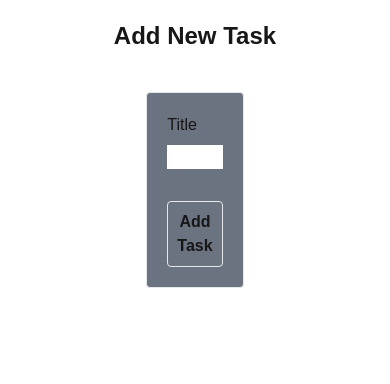
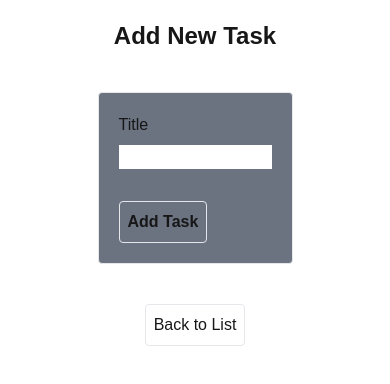
Before and after one commit to aosull97/nextjs-firebase-to-do-list, a Next.js app: page /newTask in a window 390 px wide. Shown: the top 384 px of the page. Built offline with nearby package versions, Linux system fonts and the light colour scheme; no server answers.

Commit message:
Configured .env.local variables

```diff
--- a/src/app/components/NewTaskForm.tsx
+++ b/src/app/components/NewTaskForm.tsx
@@ -2,6 +2,7 @@
 import { useState } from "react";
 import { collection, addDoc } from "firebase/firestore";
 import db from "../lib/firebase";
+import Link from "next/link";
 
 const NewTaskForm = () => {
 
@@ -23,13 +24,21 @@ const NewTaskForm = () => {
 
   return (
     <div>
-      <form onSubmit={handleSubmit} className="m-auto w-1/4 p-5 mt-10 border rounded bg-gray-500 w-1/2 sm:w-1/4">
+    <div>
+      <form onSubmit={handleSubmit} className="m-auto w-1/2 p-5 mt-10 border rounded bg-gray-500 sm:w-1/4">
         <div>
           <label className="mb-2 block">Title</label>
           <input type="text" value={value} onChange={e => setValue(e.target.value)} className="text-gray-900 w-full"></input>
         </div>
         <button type="submit" className="p-2 border rounded hover:bg-slate-500 font-semibold mt-8">Add Task</button>
       </form>
+      </div>
+
+      <div className="text-center mt-10">
+        <Link href="/">
+        <button className='border rounded p-2 hover:bg-slate-500'>Back to List</button>
+        </Link>
+      </div>
     </div>
   );
 };
```
